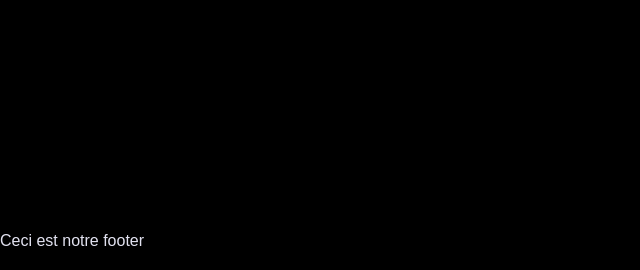
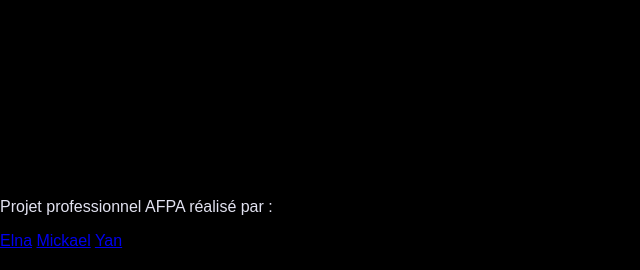
Before and after one commit to Cap3ya/ECF_Cinema, a PHP site: page /index.php?action=index in a window 1280 px wide. Shown: the part 530-800 px from the top of the page, without its empty margins (0-640 px from the left). Run offline with PHP 8.4, Linux system fonts and the light colour scheme.

Commit message:
add signatures

```diff
--- a/view/footer.html.twig
+++ b/view/footer.html.twig
@@ -1,4 +1,9 @@
-<hr>
-<footer>
-	Ceci est notre footer
-</footer></body></html>
+	<hr>
+		<footer>
+			<p>Projet professionnel AFPA réalisé par :</p>
+			<a href="https://github.com/eselene">Elna</a>
+			<a href="https://github.com/VaneKaista">Mickael</a>
+			<a href="https://github.com/cap3ya">Yan</a>
+		</footer>
+	</body>
+</html>
```
